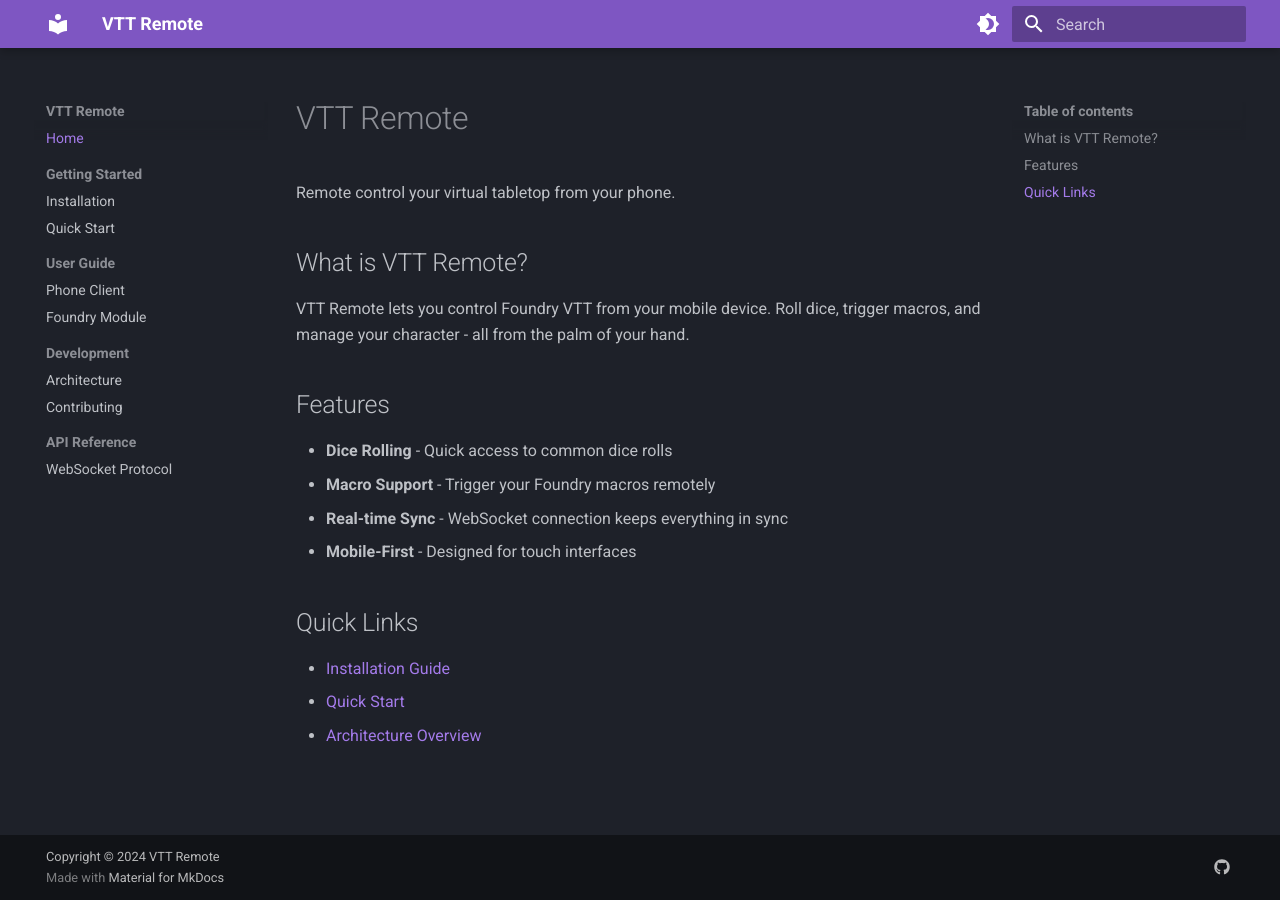
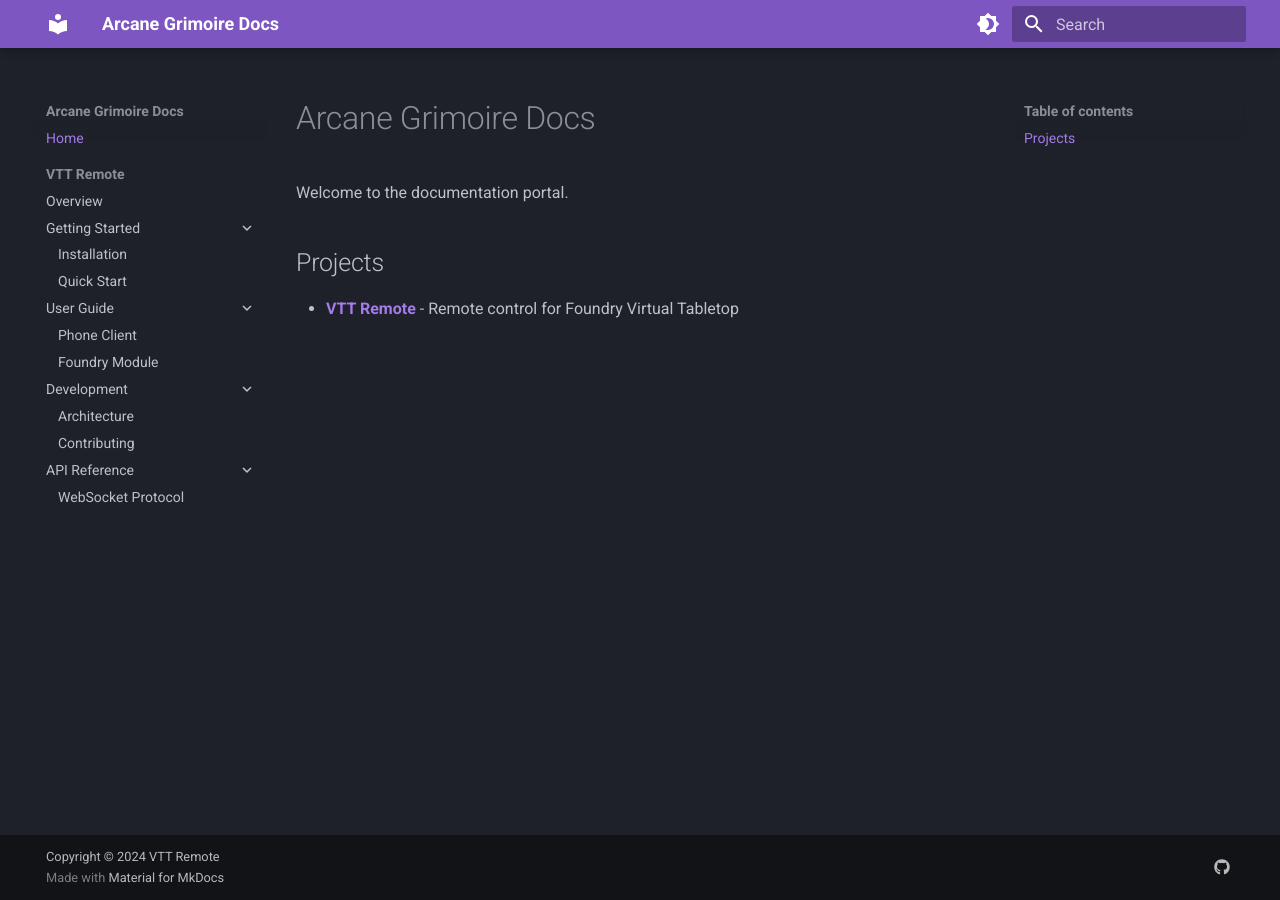
Before and after one commit to sam-phinizy/vtt-remote, an MkDocs documentation site: the page built from docs/docs/index.md, in a window 1280 px wide. Built offline with MkDocs 1.6.1 and Material for MkDocs 9.7.7, drawn with Linux system fonts in a browser that asks for light colours.

Commit message:
refactor: move VTT Remote docs to subfolder
- Restructure docs for multi-project support
- VTT Remote now at /vtt-remote/ path
- Add landing page at docs root
- Update README link

```diff
--- a/docs/docs/index.md
+++ b/docs/docs/index.md
@@ -1,20 +1,7 @@
-# VTT Remote
+# Arcane Grimoire Docs
 
-Remote control your virtual tabletop from your phone.
+Welcome to the documentation portal.
 
-## What is VTT Remote?
+## Projects
 
-VTT Remote lets you control Foundry VTT from your mobile device. Roll dice, trigger macros, and manage your character - all from the palm of your hand.
-
-## Features
-
-- **Dice Rolling** - Quick access to common dice rolls
-- **Macro Support** - Trigger your Foundry macros remotely
-- **Real-time Sync** - WebSocket connection keeps everything in sync
-- **Mobile-First** - Designed for touch interfaces
-
-## Quick Links
-
-- [Installation Guide](getting-started/installation.md)
-- [Quick Start](getting-started/quickstart.md)
-- [Architecture Overview](development/architecture.md)
+- **[VTT Remote](vtt-remote/index.md)** - Remote control for Foundry Virtual Tabletop
--- a/docs/mkdocs.yml
+++ b/docs/mkdocs.yml
@@ -1,6 +1,6 @@
-site_name: VTT Remote
-site_description: Remote control for virtual tabletop applications
-site_url: https://docs.example.com  # Update to your docs domain
+site_name: Arcane Grimoire Docs
+site_description: Documentation portal
+site_url: https://docs.arcanegrimoire.com
 
 theme:
   name: material
@@ -54,17 +54,19 @@
 
 nav:
   - Home: index.md
-  - Getting Started:
-      - Installation: getting-started/installation.md
-      - Quick Start: getting-started/quickstart.md
-  - User Guide:
-      - Phone Client: guide/phone-client.md
-      - Foundry Module: guide/foundry-module.md
-  - Development:
-      - Architecture: development/architecture.md
-      - Contributing: development/contributing.md
-  - API Reference:
-      - WebSocket Protocol: api/websocket.md
+  - VTT Remote:
+      - Overview: vtt-remote/index.md
+      - Getting Started:
+          - Installation: vtt-remote/getting-started/installation.md
+          - Quick Start: vtt-remote/getting-started/quickstart.md
+      - User Guide:
+          - Phone Client: vtt-remote/guide/phone-client.md
+          - Foundry Module: vtt-remote/guide/foundry-module.md
+      - Development:
+          - Architecture: vtt-remote/development/architecture.md
+          - Contributing: vtt-remote/development/contributing.md
+      - API Reference:
+          - WebSocket Protocol: vtt-remote/api/websocket.md
 
 extra:
   social:
```
Also changed, not shown: docs/docs/vtt-remote/index.md (added, +20 -0 lines), README.md, docs/docs/vtt-remote/api/websocket.md (renamed from docs/docs/api/websocket.md), docs/docs/vtt-remote/development/architecture.md (renamed from docs/docs/development/architecture.md), docs/docs/vtt-remote/development/contributing.md (renamed from docs/docs/development/contributing.md), docs/docs/vtt-remote/getting-started/installation.md (renamed from docs/docs/getting-started/installation.md), docs/docs/vtt-remote/getting-started/quickstart.md (renamed from docs/docs/getting-started/quickstart.md), docs/docs/vtt-remote/guide/foundry-module.md (renamed from docs/docs/guide/foundry-module.md), docs/docs/vtt-remote/guide/phone-client.md (renamed from docs/docs/guide/phone-client.md), 1 other file.
